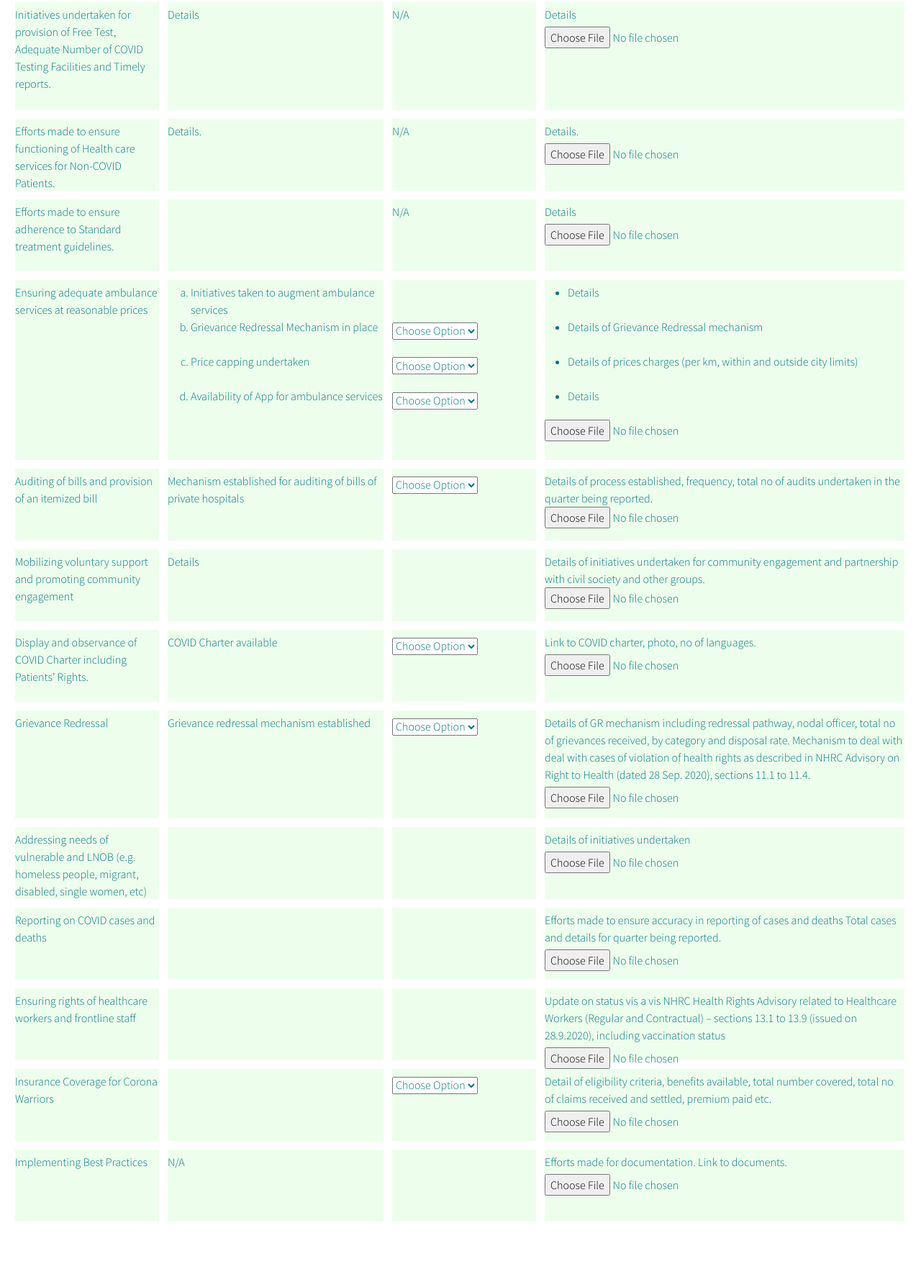
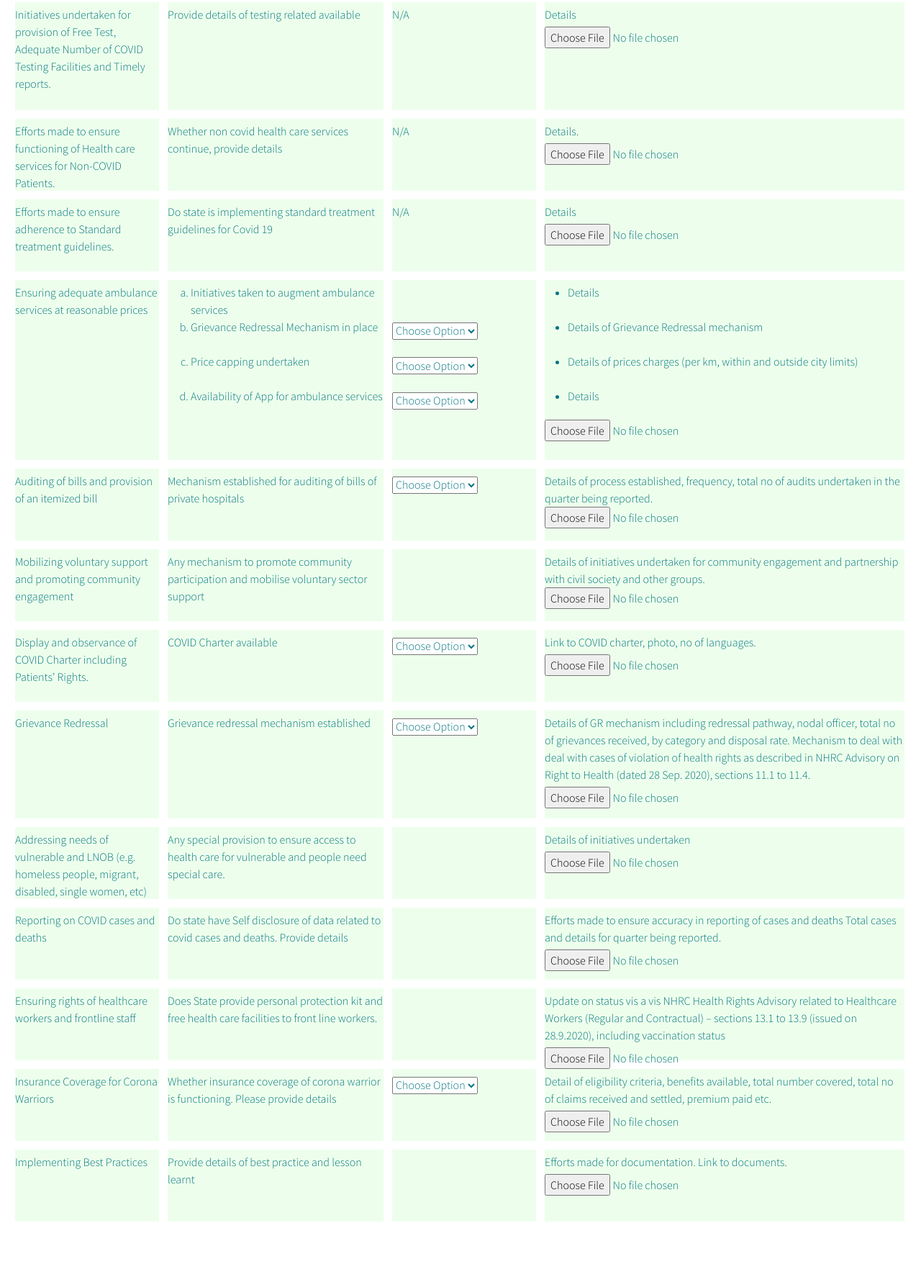
Before and after one commit to atulyaraj/matrix, a plain HTML site: page table.html in a window 1280 px wide. Shown: the part 2264-4045 px from the top of the page at 72% size. Drawn offline with nearby package versions, Linux system fonts and the light colour scheme.

Commit message:
Update table.html

```diff
--- a/table.html
+++ b/table.html
@@ -297,7 +297,7 @@
                     <div class="text1">Public information on COVID-19, including COVID protocols.</div>
                 </div></td>
                 <td><div class="CellHeading2" style="width: 300px;">
-                    <div class="text1"></div>
+                    <div class="text1">Whether dissemination of information done through printed/ digital mode?</div>
                 </div></td>
                 <td><div class="CellHeading2">
                     <div class="text1"><form>
@@ -320,7 +320,7 @@
                     <div class="text1">Initiatives taken towards virtual/ tele consultative programmes</div>
                 </div></td>
                 <td><div class="CellHeading2" style="width: 300px;">
-                    <div class="text1"></div>
+                    <div class="text1">Tele consultation/ virtual mode programme plan</div>
                 </div></td>
                 <td><div class="CellHeading2">
                     <div class="text1"><form>
@@ -437,7 +437,7 @@
                     <div class="text1">Initiatives undertaken for provision of Free Test, Adequate Number of COVID Testing Facilities and Timely reports.</div>
                 </div></td>
                 <td><div class="CellHeading2" style="width: 300px; height: 150px;">
-                    <div class="text1">Details </div>
+                    <div class="text1">Provide details of testing related available </div>
                 </div></td>
                 <td><div class="CellHeading2" style="height: 150px;">
                     <div class="text1">N/A</div>
@@ -456,7 +456,7 @@
                     <div class="text1">Efforts made to ensure functioning of Health care services for Non-COVID Patients.</div>
                 </div></td>
                 <td><div class="CellHeading2" style="width: 300px;">
-                    <div class="text1">Details.</div>
+                    <div class="text1">Whether non covid health care services continue, provide details</div>
                 </div></td>
                 <td><div class="CellHeading2">
                     <div class="text1">N/A</div>
@@ -475,7 +475,7 @@
                     <div class="text1">Efforts made to ensure adherence to Standard treatment guidelines.</div>
                 </div></td>
                 <td><div class="CellHeading2" style="width: 300px;">
-                    <div class="text1"></div>
+                    <div class="text1">Do state is implementing standard treatment guidelines for Covid 19</div>
                 </div></td>
                 <td><div class="CellHeading2">
                     <div class="text1">N/A</div>
@@ -580,7 +580,7 @@
                     <div class="text1">Mobilizing voluntary support and promoting community engagement</div>
                 </div></td>
                 <td><div class="CellHeading2" style="width: 300px;">
-                    <div class="text1">Details </div>
+                    <div class="text1">Any mechanism to promote community participation and mobilise voluntary sector support</div>
                 </div></td>
                 <td><div class="CellHeading2">
                     <div class="text1"></div>
@@ -647,7 +647,7 @@
                     <div class="text1">Addressing needs of vulnerable and LNOB (e.g. homeless people, migrant, disabled, single women, etc)</div>
                 </div></td>
                 <td><div class="CellHeading2" style="width: 300px;">
-                    <div class="text1"></div>
+                    <div class="text1">Any special provision to ensure access to health care for vulnerable and people need special care.</div>
                 </div></td>
                 <td><div class="CellHeading2">
                     <div class="text1"></div>
@@ -666,7 +666,7 @@
                     <div class="text1">Reporting on COVID cases and deaths</div>
                 </div></td>
                 <td><div class="CellHeading2" style="width: 300px;">
-                    <div class="text1"></div>
+                    <div class="text1">Do state have Self disclosure of data related to covid cases and deaths. Provide details</div>
                 </div></td>
                 <td><div class="CellHeading2">
                     <div class="text1"></div>
@@ -685,7 +685,7 @@
                     <div class="text1">Ensuring rights of healthcare workers and frontline staff</div>
                 </div></td>
                 <td><div class="CellHeading2" style="width: 300px;">
-                    <div class="text1"></div>
+                    <div class="text1">Does State provide personal protection kit and free health care facilities to front line workers.</div>
                 </div></td>
                 <td><div class="CellHeading2">
                     <div class="text1"></div>
@@ -702,7 +702,7 @@
                     <div class="text1">Insurance Coverage for Corona Warriors</div>
                 </div></td>
                 <td><div class="CellHeading2" style="width: 300px;">
-                    <div class="text1"></div>
+                    <div class="text1">Whether insurance coverage of corona warrior is functioning. Please provide details</div>
                 </div></td>
                 <td><div class="CellHeading2">
                     <div class="text1"><form>
@@ -725,7 +725,7 @@
                     <div class="text1">Implementing Best Practices</div>
                 </div></td>
                 <td><div class="CellHeading2" style="width: 300px;">
-                    <div class="text1">N/A</div>
+                    <div class="text1">Provide details of best practice and lesson learnt</div>
                 </div></td>
                 <td><div class="CellHeading2">
                     <div class="text1"></div>
```
